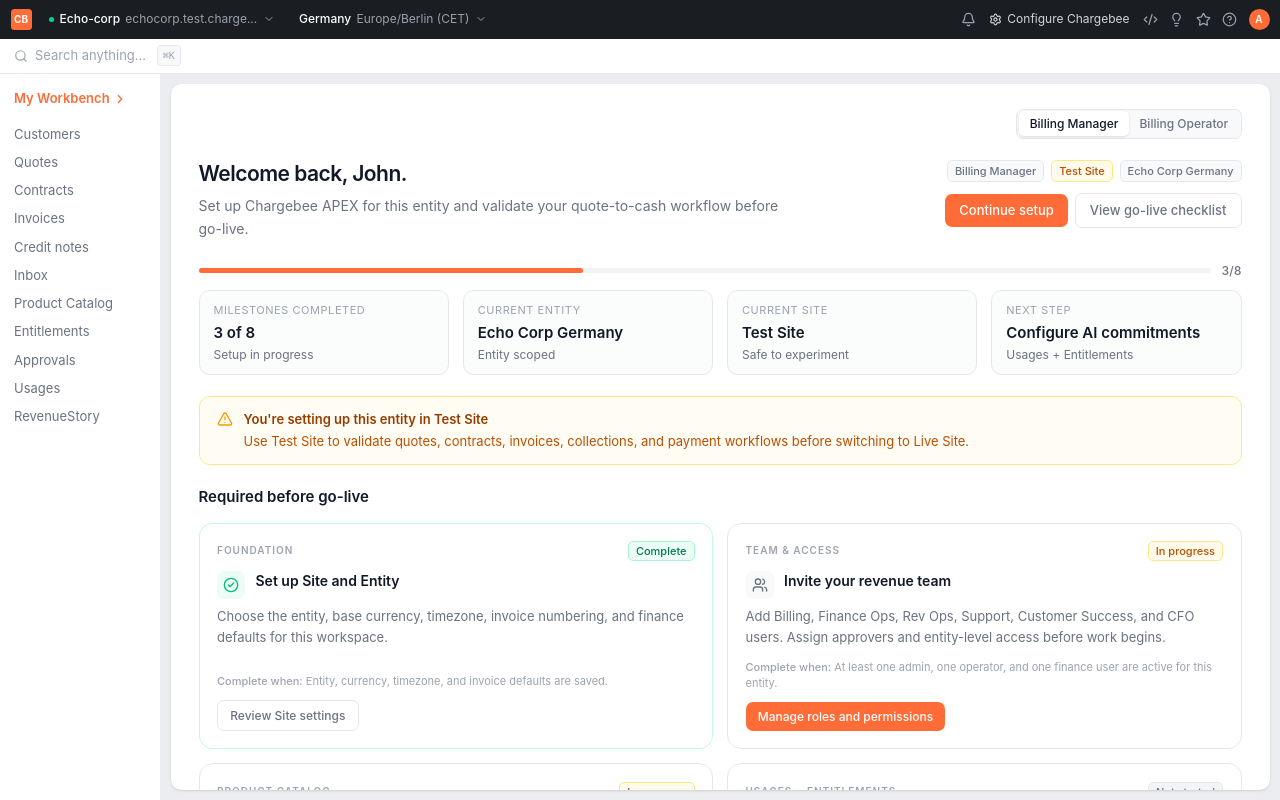
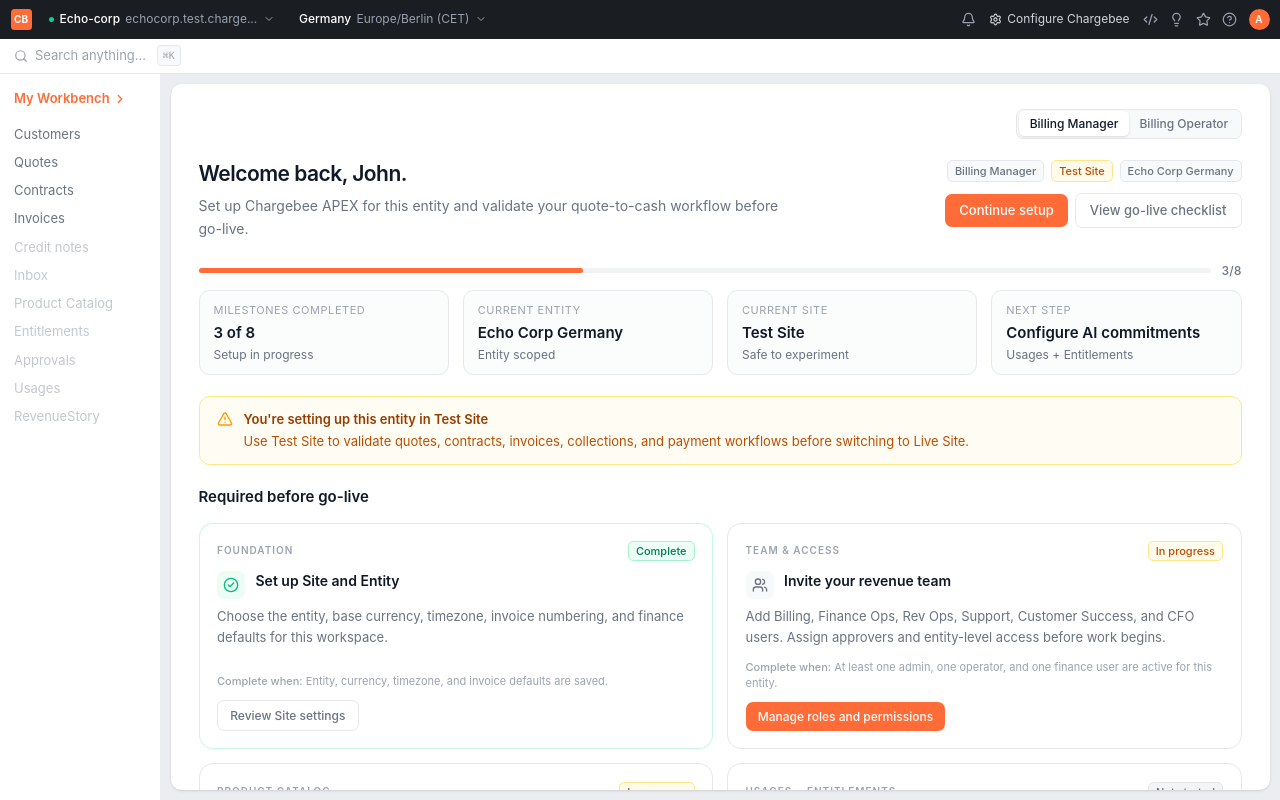
Before and after one commit to cb-vicky/cb-apex-slg, a React (Vite) app: page / in a window 1280 px wide. Built offline with nearby package versions, Linux system fonts and the light colour scheme; the HTML template or start-up script is replaced by a standard one.

Commit message:
Disabling inactive links in Nav

```diff
--- a/src/components/layout/Sidebar.tsx
+++ b/src/components/layout/Sidebar.tsx
@@ -1,6 +1,16 @@
 import { cn } from "@/lib/utils";
 import { ChevronRight } from "lucide-react";
 import { useLocation, useNavigate } from "react-router-dom";
+
+const DISABLED_NAV_PATHS = new Set([
+  "/credit-notes",
+  "/inbox",
+  "/product-catalog",
+  "/entitlements",
+  "/approvals",
+  "/usages",
+  "/revenuestory",
+]);
 
 const navItems = [
   { label: "Customers", path: "/customers" },
@@ -42,16 +52,21 @@
 
       <nav className="flex flex-1 flex-col gap-0.5 px-2">
         {navItems.map((item) => {
-          const active = isActive(item.path);
+          const disabled = DISABLED_NAV_PATHS.has(item.path);
+          const active = !disabled && isActive(item.path);
           return (
             <button
               key={item.label}
+              type="button"
+              disabled={disabled}
               onClick={() => navigate(item.path)}
               className={cn(
                 "rounded-md px-2 py-1 text-left text-[13px] transition-colors",
-                active
-                  ? "font-medium text-cb-orange"
-                  : "text-text-secondary hover:text-text-primary",
+                disabled
+                  ? "cursor-not-allowed text-text-muted opacity-60"
+                  : active
+                    ? "font-medium text-cb-orange"
+                    : "text-text-secondary hover:text-text-primary",
               )}
             >
               {item.label}
```
